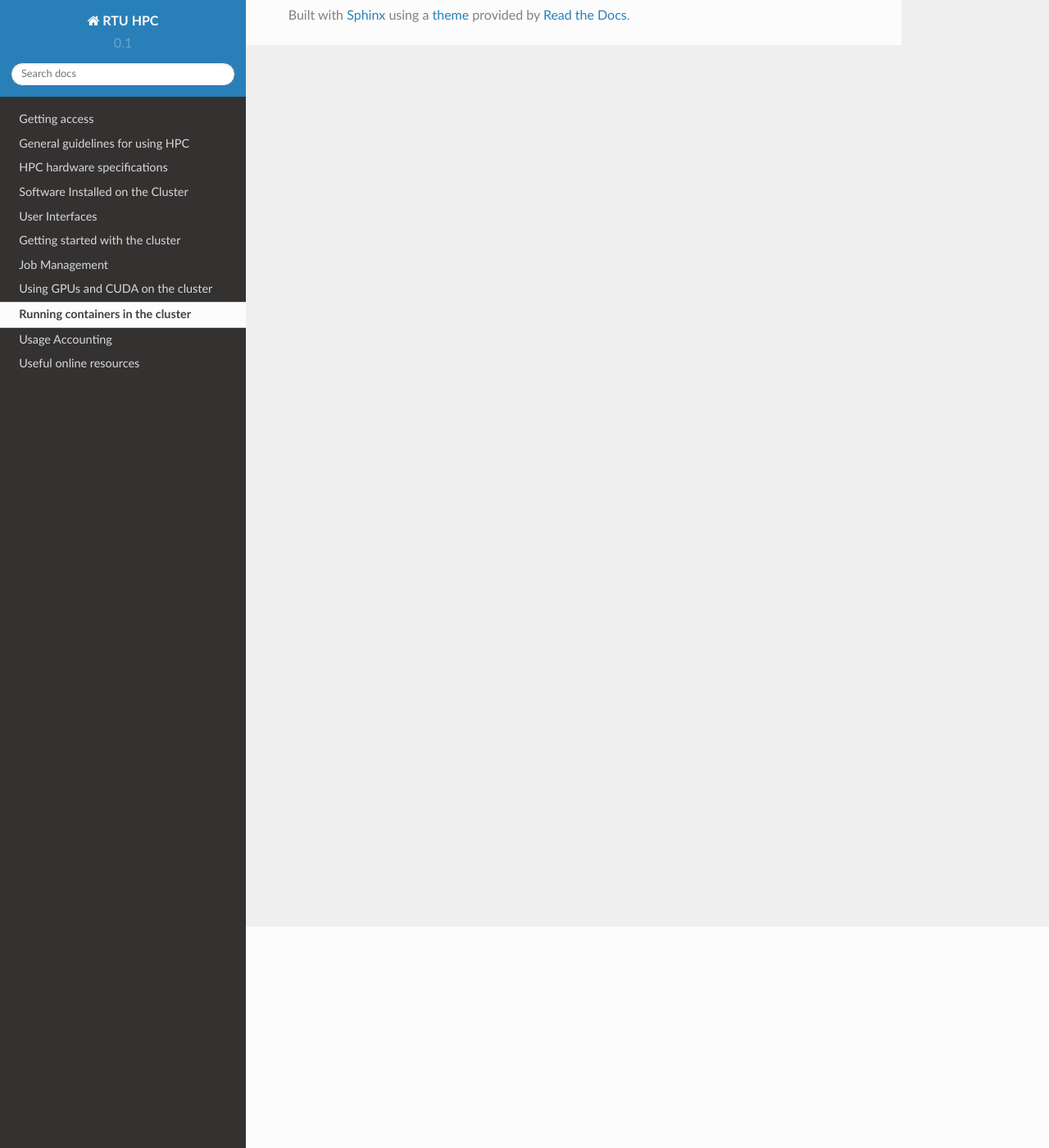
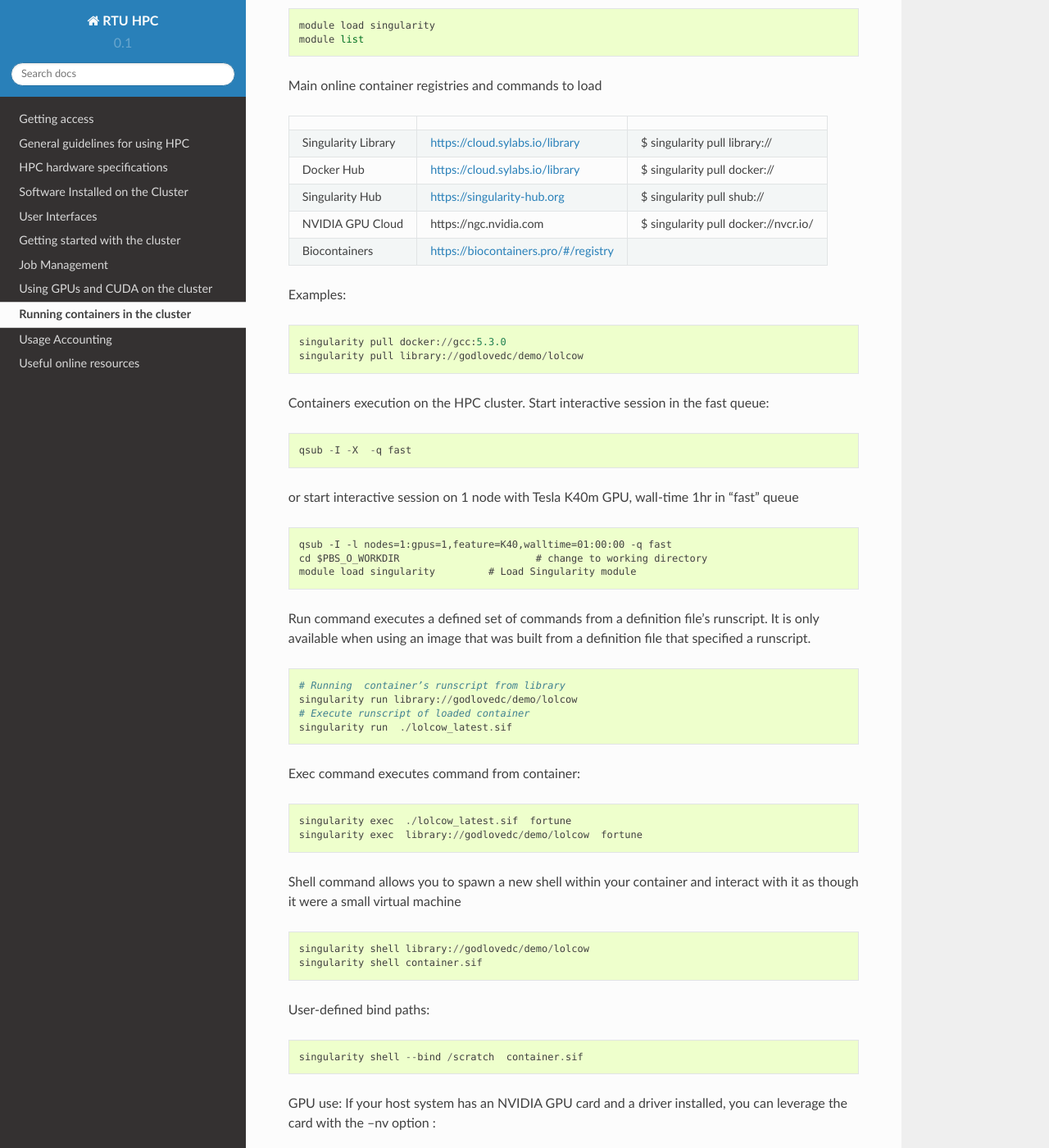
Before and after one commit to rtuhpc/hpc-manual, a Sphinx documentation site: the page built from doc/09_containers.md, in a window 1280 px wide and 1400 px high, scrolled down 270 px. Shown: the whole window at 82% size. Built offline with Sphinx 7.4.7 and the Read the Docs theme 2.0.0, drawn with Linux system fonts in a browser that asks for light colours; some of the changed text lies outside the part shown.

Commit message:
Update 09_containers.md

````diff
--- a/doc/09_containers.md
+++ b/doc/09_containers.md
@@ -1 +1,79 @@
 # Running containers in the cluster
+[Singularity](https://www.sylabs.io/singularity/) is a containerization solution designed for high-performance computing cluster environments. Besides the native singularity containers it can run also docker containers.
+
+Accessing Singularity:
+```
+module load singularity
+module list
+```
+Main online container registries and commands to load
+||||
+| --- |--- | --- |
+| Singularity Library |	[https://cloud.sylabs.io/library](https://cloud.sylabs.io/library) | $ singularity pull library:// |
+| Docker Hub |	[https://cloud.sylabs.io/library ](https://hub.docker.com)| $ singularity pull docker:// |
+| Singularity Hub |	[https://singularity-hub.org](https://singularity-hub.org) | $ singularity pull shub:// |
+| NVIDIA GPU Cloud |	https://ngc.nvidia.com | $ singularity pull docker://nvcr.io/ |
+|Biocontainers| [https://biocontainers.pro/#/registry](https://biocontainers.pro/#/registry) | |
+
+Examples:
+```
+singularity pull docker://gcc:5.3.0
+singularity pull library://godlovedc/demo/lolcow
+```
+Containers execution on the HPC cluster. Start interactive session in the fast queue:
+```
+qsub -I -X  -q fast
+```
+or start interactive session on 1 node with Tesla K40m GPU, wall-time 1hr in “fast” queue
+```
+qsub -I -l nodes=1:gpus=1,feature=K40,walltime=01:00:00 -q fast
+cd $PBS_O_WORKDIR			# change to working directory
+module load singularity		# Load Singularity module
+```
+Run command executes a defined set of commands from a definition file's runscript. It is only available when using an image that was built from a definition file that specified a runscript.
+```
+# Running  container’s runscript from library
+singularity run library://godlovedc/demo/lolcow
+# Execute runscript of loaded container
+singularity run  ./lolcow_latest.sif
+```
+Exec command executes command from container:
+```
+singularity exec  ./lolcow_latest.sif  fortune
+singularity exec  library://godlovedc/demo/lolcow  fortune
+```
+Shell command allows you to spawn a new shell within your container and interact with it as though it were a small virtual machine
+```
+singularity shell library://godlovedc/demo/lolcow
+singularity shell container.sif
+```
+User-defined bind paths:
+```
+singularity shell --bind /scratch  container.sif
+```
+GPU use:  If your host system has an NVIDIA GPU card and a driver installed, you can leverage the card with the --nv option :
+```
+singularity run --nv  container.sif
+```
+Example using Tensorflow Deep Leraning Framwork from Docker container Library. Full output has been omitted from the example for brevity.
+```
+singularity pull docker://tensorflow/tensorflow:2.3.1-gpu
+qsub -I -l nodes=1:ppn=4:gpus=1
+sub: waiting for job 1004934.rudens to start
+qsub: job 1004934.rudens ready
+module load singularity
+cd $PBS_O_WORKDIR
+@wn58 tensorflow]$ singularity exec --nv tensorflow_2.3.1-gpu.sif \
+ python -c 'import tensorflow as tf; print(tf.__version__)'
+2.3.1
+@wn58 tensorflow]$ singularity exec --nv tensorflow_latest-gpu.sif \
+python -c "import tensorflow as tf; print(tf.reduce_sum(tf.random.normal([1000, 1000])))"
+…
+Created TensorFlow device (/job:localhost/replica:0/task:0/device:GPU:0 with 10610 MB memory) -> physical GPU (device: 0, name: Tesla K40m, pci bus id: 0000:04:00.0, compute capability: 3.5)
+tf.Tensor(654.7006, shape=(), dtype=float32)
+@wn58 tensorflow]$ singularity shell --nv tensorflow_2.3.1-gpu.sif
+Singularity tensorflow_2.3.1-gpu.sif:~> python /usr/local/lib/python3.6/dist-packages/tensorflow/python/debug/examples/debug_mnist.py
+Accuracy at step 0: 0.216
+Accuracy at step 1: 0.098
+```
+For Future reading:  [Singularity documentation](https://www.sylabs.io/docs/), [User Guide](https://sylabs.io/guides/3.2/user-guide/), [Quick Start](https://sylabs.io/guides/3.2/user-guide/quick_start.html)
````
